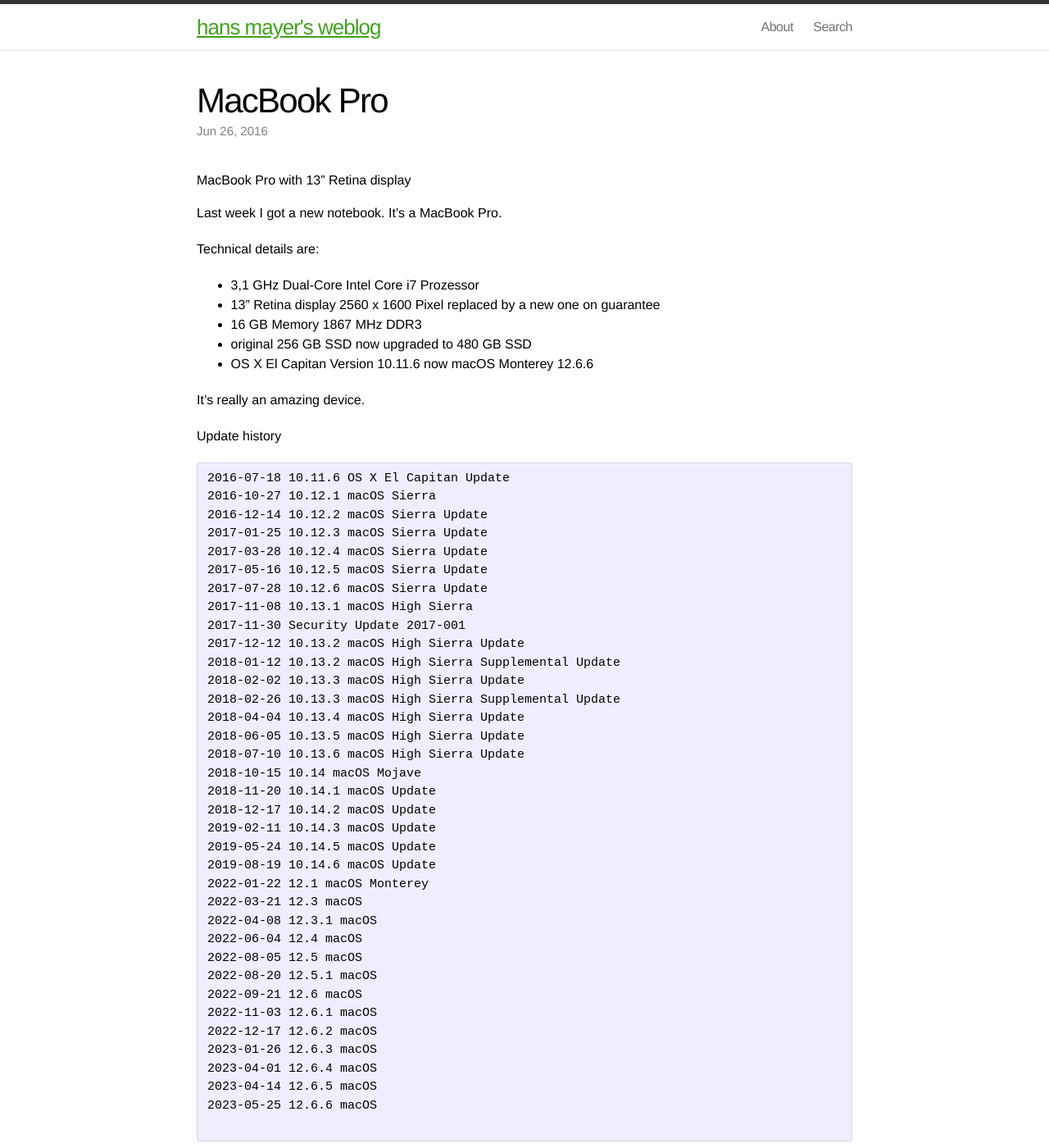
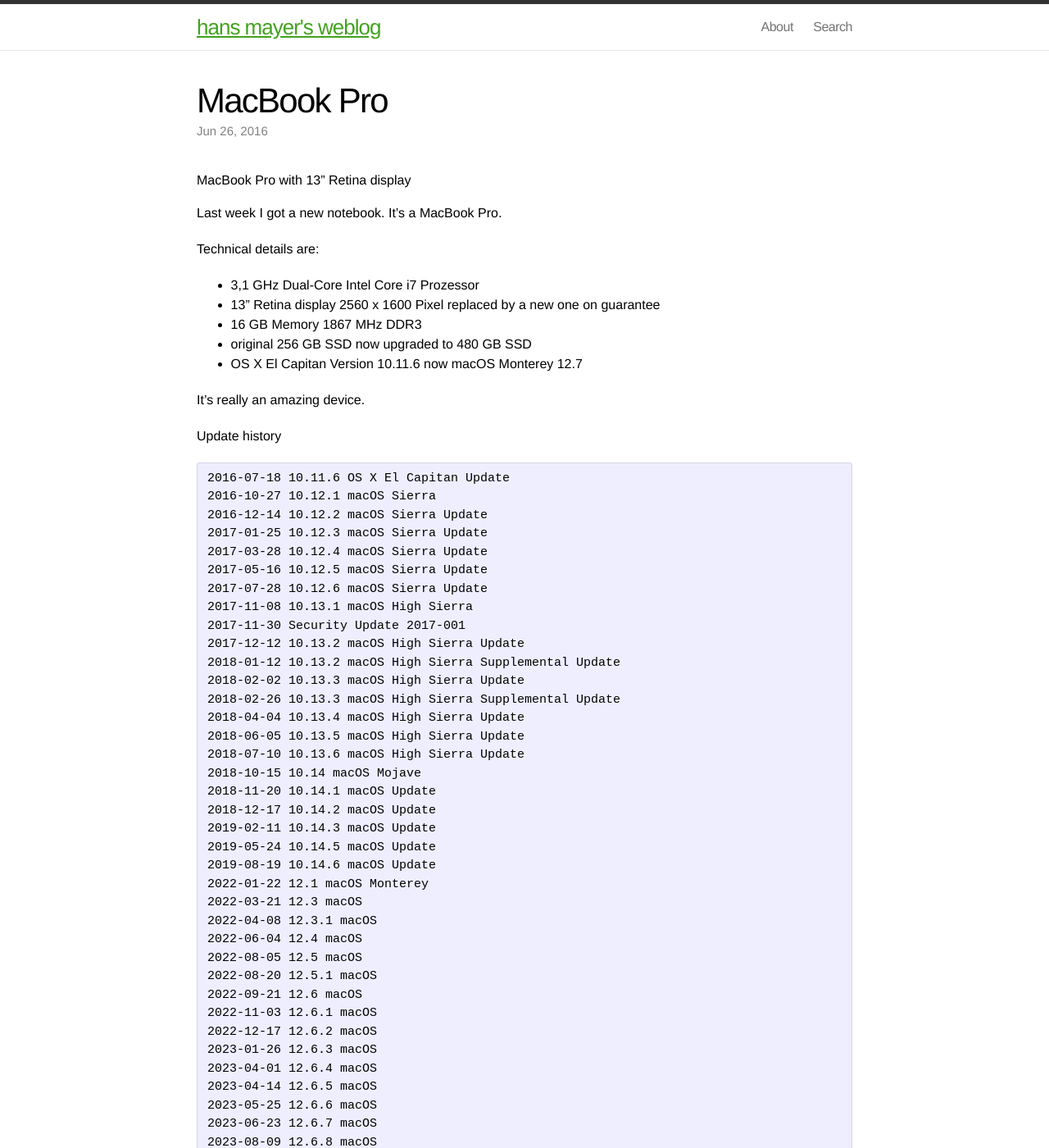
Before and after one commit to hans-mayer/blog, a Jekyll site: the page built from _posts/2016-06-26-MacBookPro.markdown, in a window 1280 px wide and 1400 px high. Shown: the whole window at 82% size. Built offline with Jekyll 4.4.1, drawn with Linux system fonts in a browser that asks for light colours; some of the changed text lies outside the part shown.

Commit message:
_posts/2016-06-26-MacBookPro.markdown

```diff
--- a/_posts/2016-06-26-MacBookPro.markdown
+++ b/_posts/2016-06-26-MacBookPro.markdown
@@ -15,7 +15,7 @@
 * 13" Retina display 2560 x 1600 Pixel replaced by a new one on guarantee
 * 16 GB Memory 1867 MHz DDR3
 * original 256 GB SSD now upgraded to 480 GB SSD
-* OS X El Capitan Version 10.11.6 now macOS Monterey 12.6.6
+* OS X El Capitan Version 10.11.6 now macOS Monterey 12.7
 
 It's really an amazing device.
 
@@ -58,6 +58,10 @@
 2023-04-01 12.6.4 macOS
 2023-04-14 12.6.5 macOS
 2023-05-25 12.6.6 macOS
+2023-06-23 12.6.7 macOS
+2023-08-09 12.6.8 macOS
+2023-09-15 12.6.9 macOS
+2023-09-26 12.7 macos
 
 </pre>
 
```
